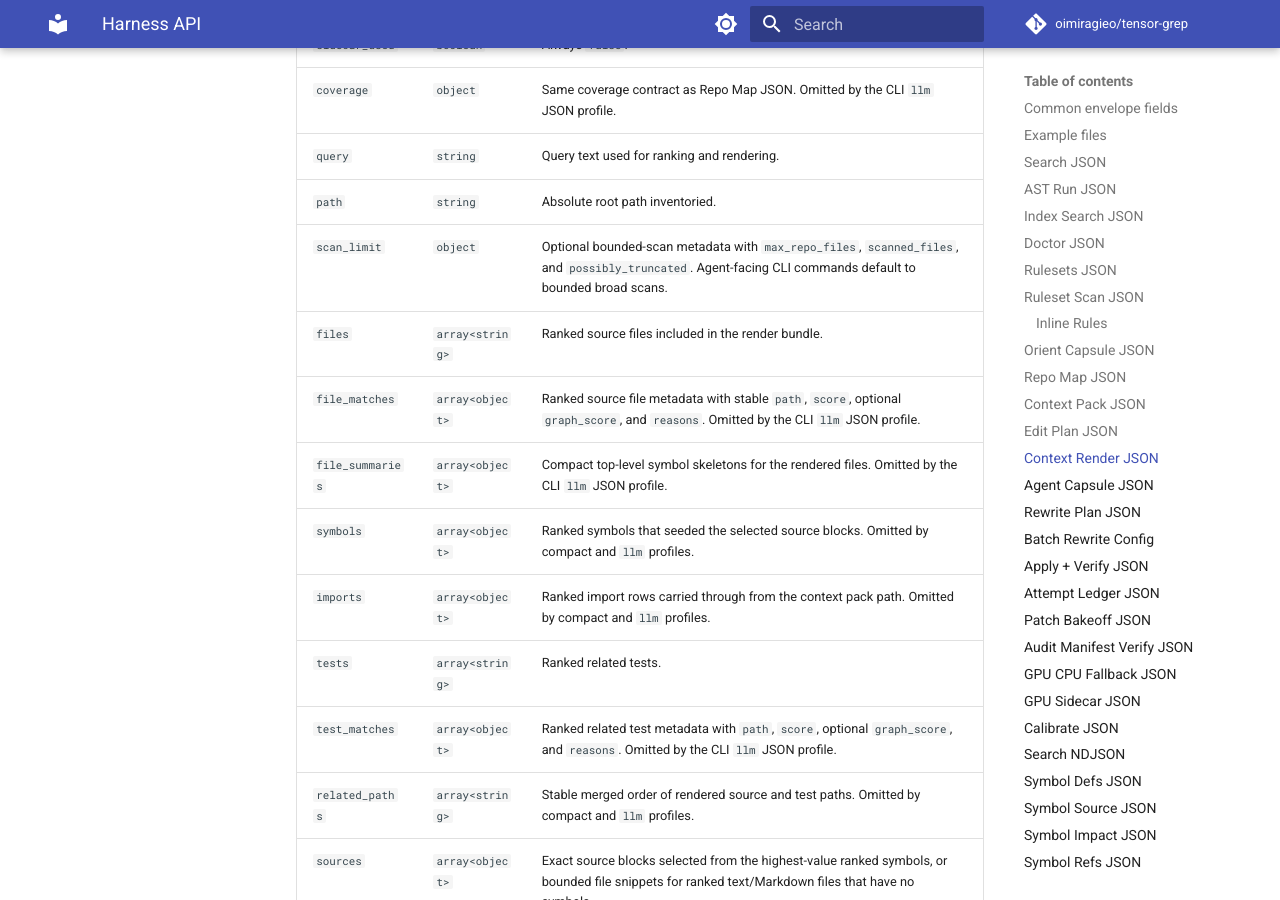
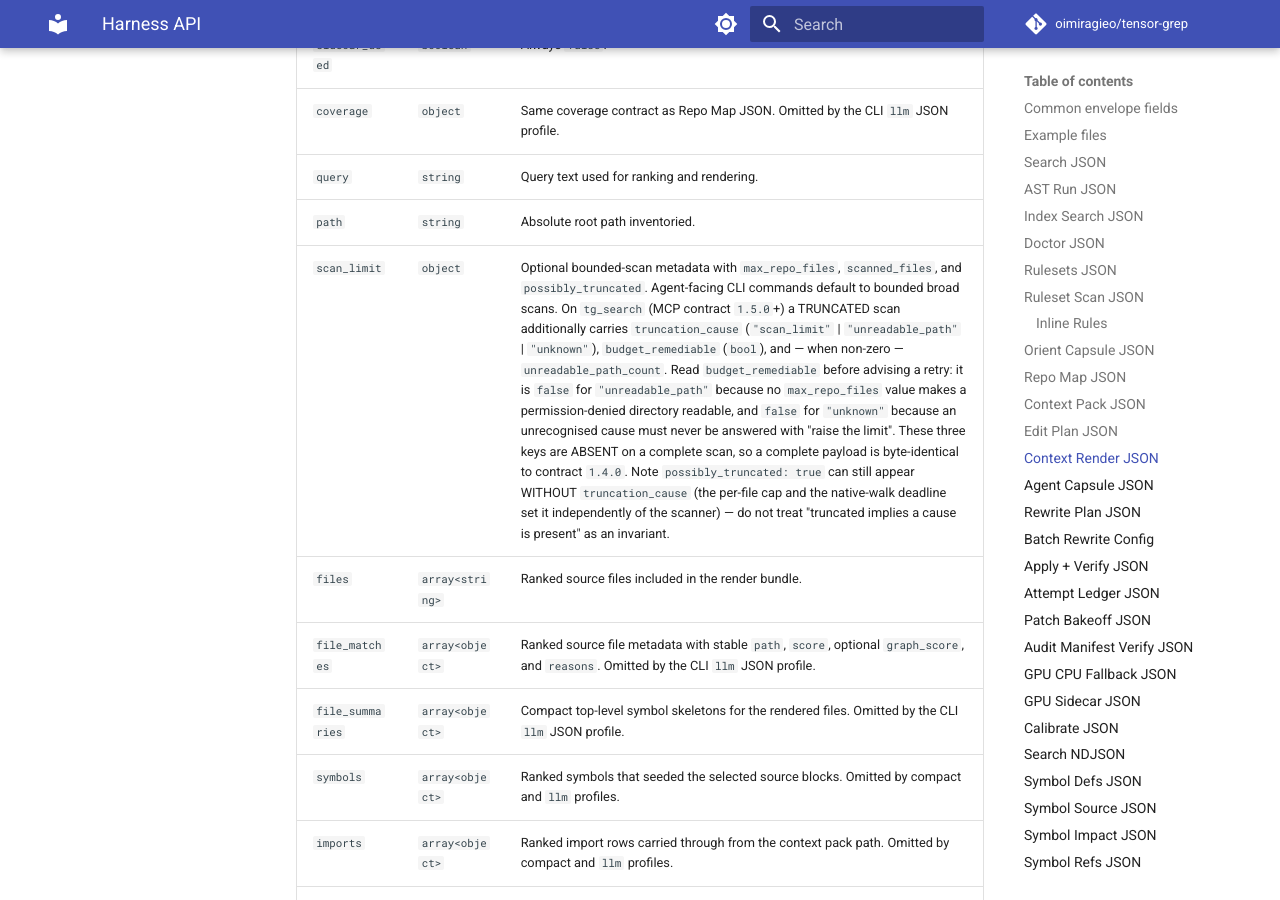
Before and after one commit to oimiragieo/tensor-grep, an MkDocs documentation site: the page built from docs/harness_api.md, in a window 1280 px wide and 900 px high, scrolled down 20938 px. Built offline with MkDocs 1.6.1 and Material for MkDocs 9.7.7, drawn with Linux system fonts in a browser that asks for light colours; comment, search, counter and statistics services are not loaded.

Commit message:
docs(mcp): define the new scan_limit cause fields + refresh two stale version comments
The independent gate on #762 blocked on this. The contract bump to 1.5.0 exists
precisely so a version-pinning client can DISCOVER the new fields -- but nothing
defined them, so discovery was half-delivered.

- `docs/harness_api.md:521` enumerated `scan_limit`'s keys verbatim
  ("Includes `max_repo_files`, `scanned_files`, and `possibly_truncated`") and
  was factually incomplete for `tg_search` after this PR.
- `docs/CONTRACTS.md` documented the CLI's parallel `incomplete_reason_class`
  closed vocabulary but not this one.

Both now define `truncation_cause`, `budget_remediable` and
`unreadable_path_count`, state that they are absent on a complete scan (so a
complete payload stays byte-identical to 1.4.0), and name `budget_remediable`
as the field to branch on before advising a retry.

Records TWO asymmetries rather than papering over them, because a client that
assumes either would be wrong:
1. `possibly_truncated: true` can appear with NO `truncation_cause` -- the
   per-file cap and the native-walk deadline set it independently of the
   scanner. "Truncated implies a cause is present" is NOT an invariant.
2. This vocabulary is NOT identical to the CLI's `incomplete_reason_class`:
   MCP has `"unknown"` where the CLI raises loudly, and the CLI has
   `"deadline"`/`"timeout"` where MCP has nothing. Converging them is #283.

Also refreshes the two stale comments the gate flagged at
`test_mcp_stdio_protocol.py` (both still read "bumped 1.3.0 -> 1.4.0" directly
above asserts that now say `"1.5.0"`). In a PR whose whole thesis is that a
stale comment describing a changed assumption IS a defect, shipping two of them
in a file this PR edits was not defensible. The two sites differ in indentation,
so they were rewritten with an indentation-agnostic pattern under an
assert-count guard rather than a literal replace -- the first attempt found only
1 of 2 and correctly aborted instead of half-applying.

Local: `tests/integration/test_mcp_stdio_protocol.py` 3 passed; ruff check and
`ruff format --check --preview` clean on all three files.

Refs #283.

Co-Authored-By: Claude Opus 5 <noreply@anthropic.com>

```diff
--- a/docs/harness_api.md
+++ b/docs/harness_api.md
@@ -518,7 +518,7 @@ The `llm` profile is compact, not summary-only. Selected source blocks include e
 | `coverage` | `object` | Same coverage contract as Repo Map JSON. Omitted by the CLI `llm` JSON profile. |
 | `query` | `string` | Query text used for ranking and rendering. |
 | `path` | `string` | Absolute root path inventoried. |
-| `scan_limit` | `object` | Optional bounded-scan metadata with `max_repo_files`, `scanned_files`, and `possibly_truncated`. Agent-facing CLI commands default to bounded broad scans. |
+| `scan_limit` | `object` | Optional bounded-scan metadata with `max_repo_files`, `scanned_files`, and `possibly_truncated`. Agent-facing CLI commands default to bounded broad scans. On `tg_search` (MCP contract `1.5.0`+) a TRUNCATED scan additionally carries `truncation_cause` (`"scan_limit"` \| `"unreadable_path"` \| `"unknown"`), `budget_remediable` (`bool`), and — when non-zero — `unreadable_path_count`. Read `budget_remediable` before advising a retry: it is `false` for `"unreadable_path"` because no `max_repo_files` value makes a permission-denied directory readable, and `false` for `"unknown"` because an unrecognised cause must never be answered with "raise the limit". These three keys are ABSENT on a complete scan, so a complete payload is byte-identical to contract `1.4.0`. Note `possibly_truncated: true` can still appear WITHOUT `truncation_cause` (the per-file cap and the native-walk deadline set it independently of the scanner) — do not treat "truncated implies a cause is present" as an invariant. |
 | `files` | `array<string>` | Ranked source files included in the render bundle. |
 | `file_matches` | `array<object>` | Ranked source file metadata with stable `path`, `score`, optional `graph_score`, and `reasons`. Omitted by the CLI `llm` JSON profile. |
 | `file_summaries` | `array<object>` | Compact top-level symbol skeletons for the rendered files. Omitted by the CLI `llm` JSON profile. |
```
Also changed, not shown: docs/CONTRACTS.md (+1 -0 lines), 1 other file.
